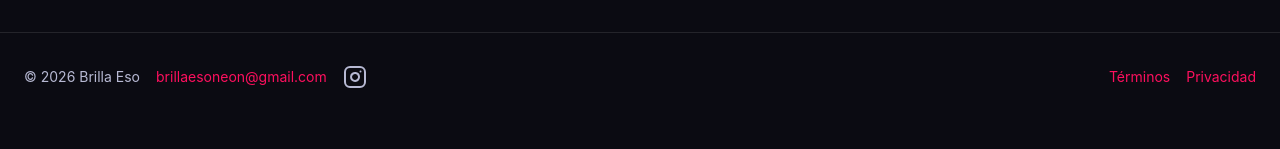
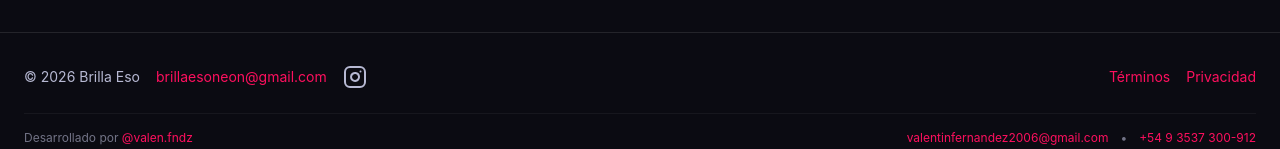
Before and after one commit to Lenvax1/BrillaEso, a React (Vite) app: page / in a window 1280 px wide. Shown: the part 803-952 px from the top of the page. Before the commit the page ends 924 px from the top, so only its background shows below. Built offline with nearby package versions, Linux system fonts and the light colour scheme; no server answers; the database is empty; the HTML template or start-up script is replaced by a standard one.

Commit message:
feat(ui): add developer credits to footer

```diff
--- a/src/components/layout/Footer.tsx
+++ b/src/components/layout/Footer.tsx
@@ -5,6 +5,7 @@ export function Footer() {
   return (
     <footer className="border-t border-white/10">
       <div className="container py-8 text-sm text-text-secondary">
+        <div className="flex flex-col gap-6">
           <div className="flex flex-col gap-2 sm:flex-row sm:items-center sm:justify-between">
             <div className="flex items-center gap-4">
               <div>© {new Date().getFullYear()} Brilla Eso</div>
@@ -24,6 +25,38 @@ export function Footer() {
               <Link to="/privacidad">Privacidad</Link>
             </div>
           </div>
+
+          <div className="pt-4 border-t border-white/5 flex flex-col sm:flex-row items-center justify-between gap-2 text-xs text-text-secondary/60">
+            <p>
+              Desarrollado por{' '}
+              <a
+                href="https://instagram.com/valen.fndz"
+                target="_blank"
+                rel="noreferrer"
+                className="hover:text-text-secondary transition-colors"
+              >
+                @valen.fndz
+              </a>
+            </p>
+            <div className="flex items-center gap-3">
+              <a
+                href="mailto:valentinfernandez2006@gmail.com"
+                className="hover:text-text-secondary transition-colors"
+              >
+                valentinfernandez2006@gmail.com
+              </a>
+              <span>•</span>
+              <a
+                href="https://wa.me/5493537300912"
+                target="_blank"
+                rel="noreferrer"
+                className="hover:text-text-secondary transition-colors"
+              >
+                +54 9 3537 300-912
+              </a>
+            </div>
+          </div>
+        </div>
       </div>
     </footer>
   )
```
Lines whose indentation alone changed are shown as unchanged.
